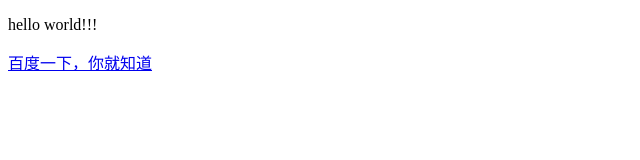
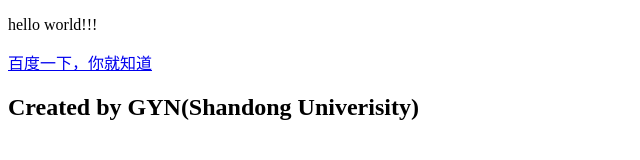
Before and after one commit to SDUGYN/SDUGYN.github.io, a plain HTML site: page index.html in a window 1280 px wide. Shown: the whole page, without its empty margins (0-640 px from the left). Drawn offline with Linux system fonts and the light colour scheme.

Commit message:
Update index.html

```diff
--- a/index.html
+++ b/index.html
@@ -8,6 +8,7 @@
 <body>
 <p>hello world!!!</p>
 <a href="http://www.baidu.com/">百度一下，你就知道</a>
+<h2>Created by GYN(Shandong Univerisity)</h2>
 </body>
 
 </html>
```
